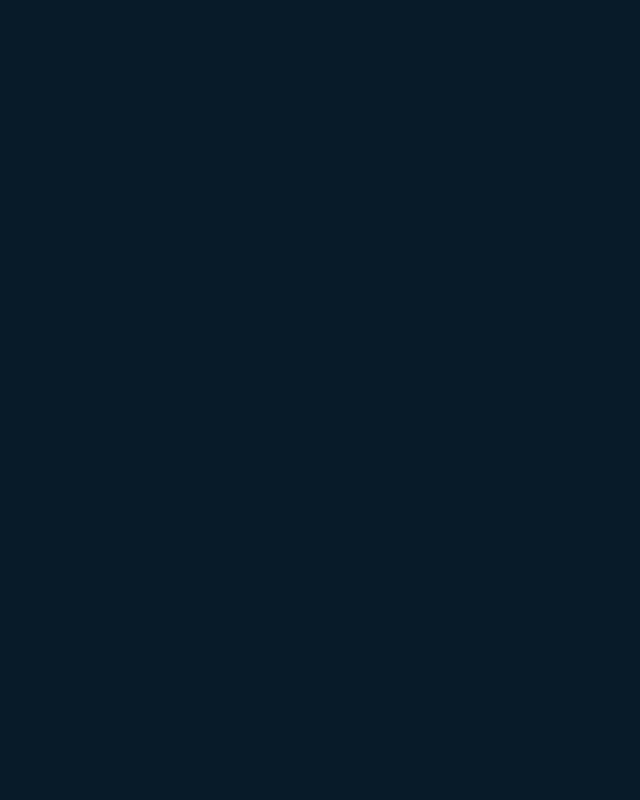
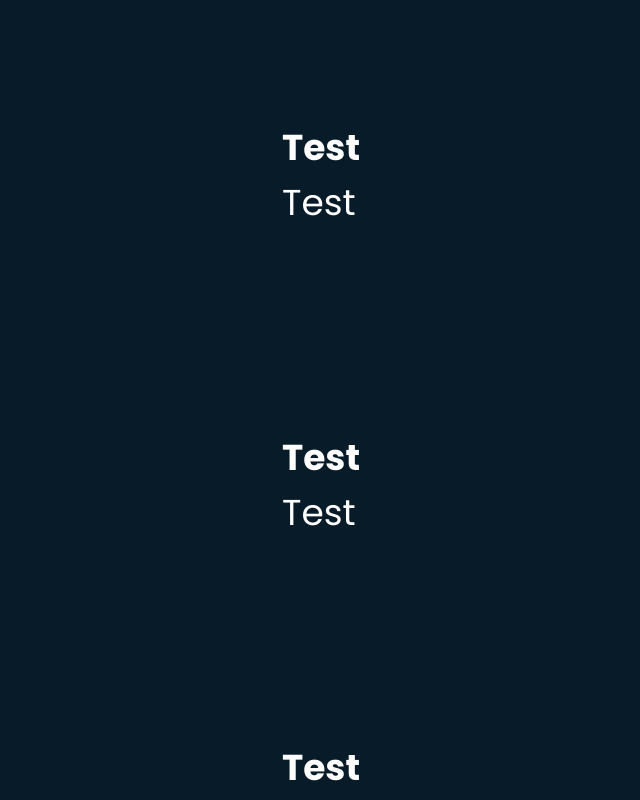
Before and after one commit to OfFalse/professional-portfolio, a Next.js app: page /projects in a window 1280 px wide. Shown: the part 1500-2300 px from the top of the page, without its empty margins (319-959 px from the left). Before the commit the page ends 910 px from the top, so only its background shows below. Built offline with nearby package versions, Linux system fonts and the light colour scheme.

Commit message:
intersect on project showcase component

```diff
--- a/app/projects/page.tsx
+++ b/app/projects/page.tsx
@@ -1,7 +1,15 @@
 import React from "react";
 
 import "../../styles/components/Entry.css";
-// import Entry from '../../components/Entry';
+import {ProjectShowcase, ProjectProps } from "../../components/Entry";
+
+const blogData: ProjectProps[] = [{title: "The Generative AI Lighthouse, Centre of Excellence", description: "Positioned as Senior Technical Consultant, with a focus on propositions for innovative Proof of Concept solutions. The project included designing and building web applications within bespoke AWS Cloud Architectures, delivering foundational software, and enabling the client to modernize technical and customer support capacities for enhanced service excellence. Cutting-edge technologies like GPT-4 are employed to demonstrate Generative AI capabilities in resolving pain points and needs across various domains.",},
+{title: "Test", description: "Test",},
+{title: "Test", description: "Test",},
+{title: "Test", description: "Test",},
+{title: "Test", description: "Test",},
+{title: "Test", description: "Test",},
+{title: "Test", description: "Test",}];
 
 export default function Projects()
 {
@@ -13,18 +21,10 @@ export default function Projects()
         <p> - Create Content </p>
       </div>
     </div>
-    {/* <div className="background">
-
-      {blogData.map((entry, index) => (
-        <div
-          key={index}
-          ref={ref}
-          className={`blog-entry${inView ? 'in-view' : ''}`}
-        >
-          {`Header inside viewport ${inView}.`}
-          <Entry title={entry.title} content={entry.content} img={entry.img} />
-        </div>
-      ))}
-    </div> */}
+    {blogData.map((entry, index) => (
+      <div key={index} className="row">
+        <ProjectShowcase title={entry.title} description={entry.description} />
+      </div>
+    ))}
   </section>);
 }
--- a/components/Entry.tsx
+++ b/components/Entry.tsx
@@ -1,24 +1,30 @@
-'use client'
-import React from 'react';
+'use client';
+
 import { useInView } from 'react-intersection-observer';
+import { useEffect, useState } from 'react';
 
-export interface EntryProps {
+export interface ProjectProps {
   title: string;
-  content: string;
-  img: string;
+  description: string;
 }
 
-const Entry: React.FC<EntryProps> = ({ title, content, img }) => {
+export const ProjectShowcase: React.FC<ProjectProps> = ({ title, description }) => {
+  const { ref, inView } = useInView({
+    triggerOnce: false,
+    rootMargin: '0px 0px 300px 0px'
+  });
 
-  const {ref, inView} = useInView({threshold: 0});
+  const [opacity, setOpacity] = useState(0);
+
+  useEffect(() => {
+    setOpacity(inView ? 1 : 0);
+  }, [inView]);
 
   return (
-    <div className="blog-entry">
+    <div ref={ref} style={{ transition: 'opacity 3s', opacity }}>
       <h2>{title}</h2>
-      <p>{content}</p>
-      <img src={img}/>
+      <p>{description}</p>
+      {/* <img src={imageUrl} alt={title} /> */}
     </div>
   );
 };
-
-export default Entry;
--- a/styles/components/Entry.css
+++ b/styles/components/Entry.css
@@ -11,3 +11,9 @@
 .blog-entry h2 {
   color: var(--text-light);
 }
+
+.row {
+  display: flex;
+  flex-wrap: wrap;
+  margin: 100px 0;
+}
```
Also changed, not shown: app/about/page.tsx (+1 -7 lines).
